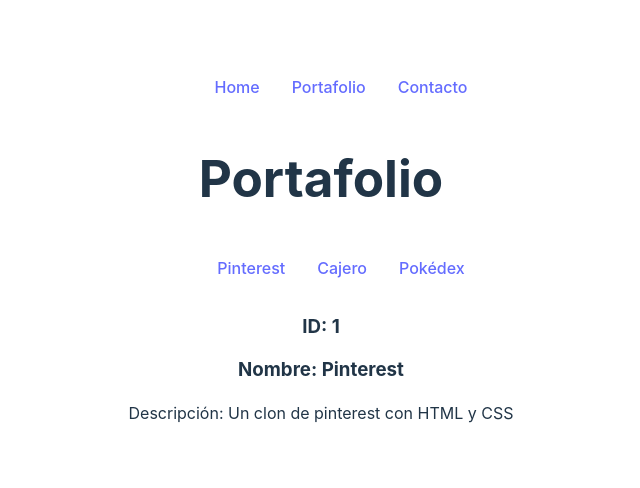
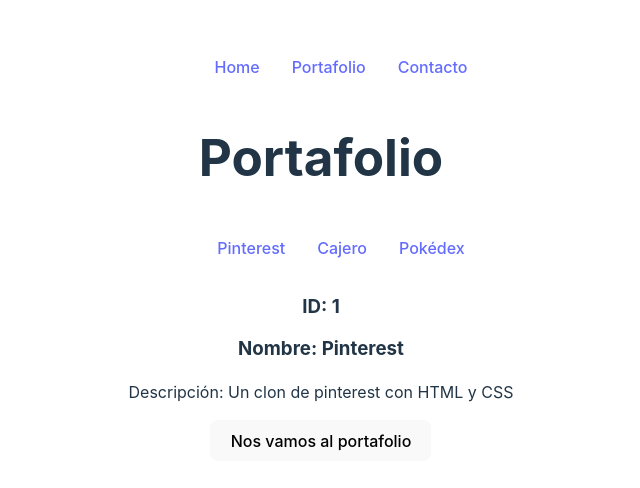
Before and after one commit to iamDaniHdz/DEVF-Frontend-Avanzado, a React (Vite) app in the folder 02-react-router/: page /portafolio/1 in a window 1280 px wide. Shown: the part 150-638 px from the top of the page, without its empty margins (319-959 px from the left). Built offline with nearby package versions, Linux system fonts and the light colour scheme.

Commit message:
Enlaces con useNavigate con JS

```diff
--- a/02-react-router/src/pages/PortafolioDetalle.jsx
+++ b/02-react-router/src/pages/PortafolioDetalle.jsx
@@ -1,17 +1,28 @@
-import { useParams } from 'react-router-dom'
+import { useParams, useNavigate } from 'react-router-dom'
 
 const PortafolioDetalle = () => {
   const proyectos = [
     { id: 1, nombre: 'Pinterest', desc: 'Un clon de pinterest con HTML y CSS' },
-    { id: 2, nombre: 'Cajero', desc: 'Simulador de cajero autómatico con HTML, CSS y JS' },
+    { id: 2, nombre: 'Cajero', desc: 'Simulador de cajero automático con HTML, CSS y JS' },
     { id: 3, nombre: 'Pokédex', desc: 'Consumir la PokéAPI y mostrar un listado de Pokémons con HTML, CSS, y JS ' }
   ]
-  const { pid } = useParams()
+  const { pid } = useParams() // Tiene el número de proyecto que le mando en la ruta
+  const navigate = useNavigate() // Cambiar la ruta programaticamente
+
   return (
     <>
       <h3>ID: {proyectos[pid - 1].id}</h3>
       <h3>Nombre: {proyectos[pid - 1].nombre}</h3>
       <p>Descripción: {proyectos[pid - 1].desc}</p>
+
+      <button onClick={() => {
+        navigate('/portafolio')
+        // Si quiero ir a la página anterior del historial: navigate(-1)
+        // Si quiero ir a la página siguiente del historial: navigate(1)
+      }}
+      >
+        Nos vamos al portafolio
+      </button>
     </>
   )
 }
```
